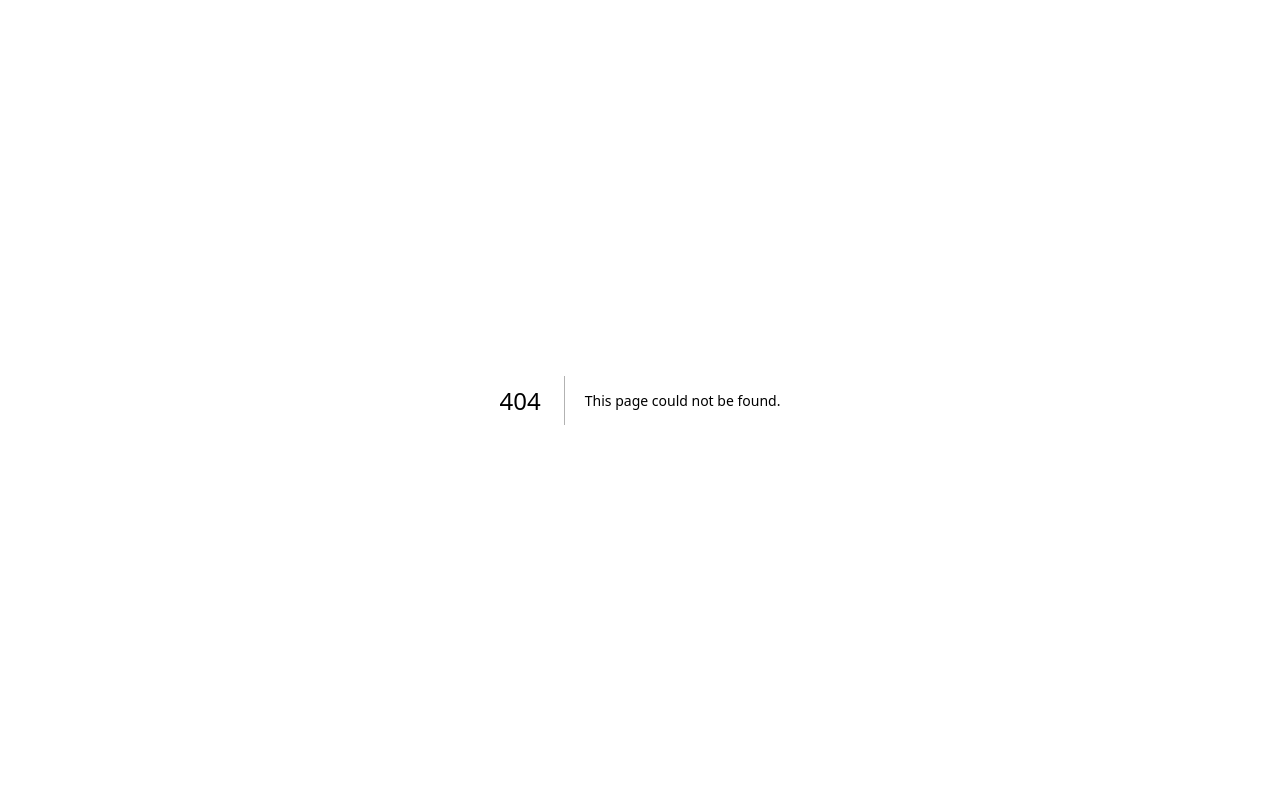
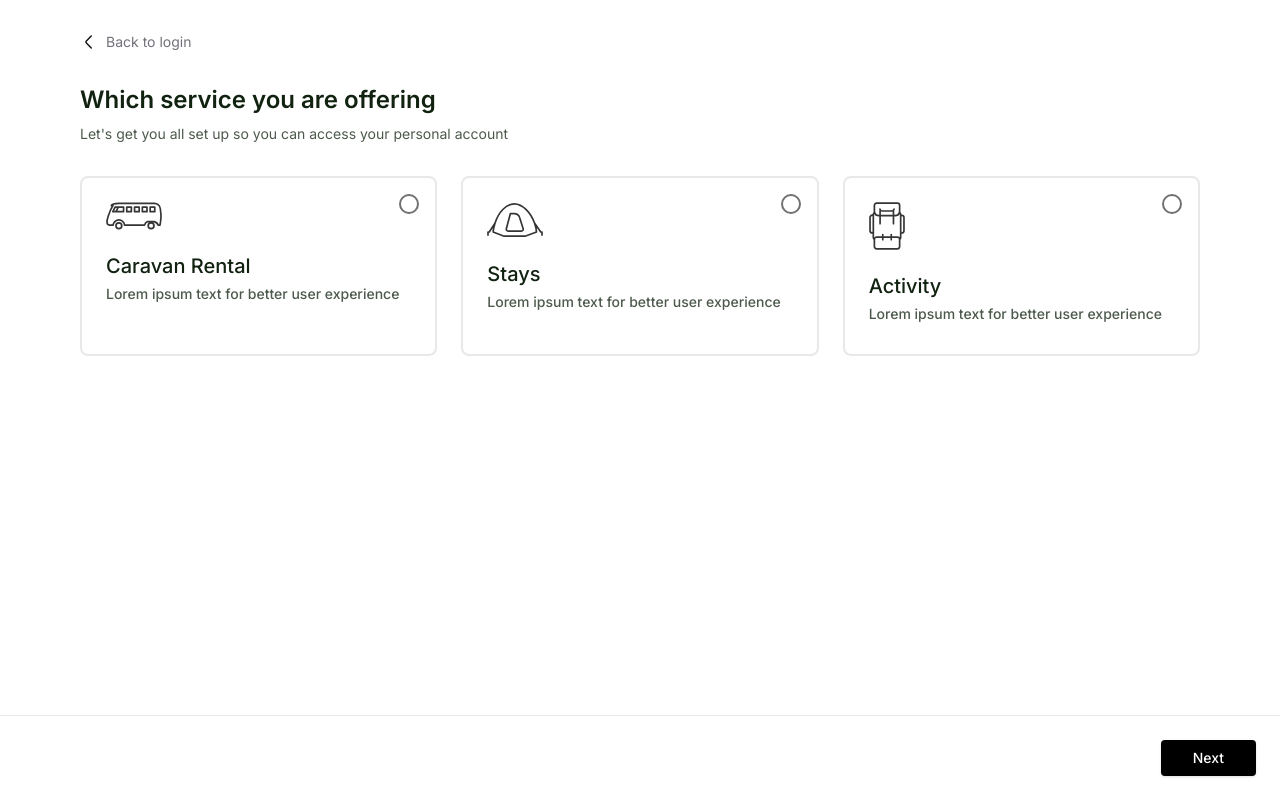
Before and after one commit to travelhomes/travelhomes-frontend, a Next.js app: page /vendor in a window 1280 px wide. Before the commit this address had no page. Built offline with nearby package versions, Linux system fonts and the light colour scheme.

Commit message:
add vendor page

```diff
--- /dev/null
+++ b/app/vendor/page.tsx
@@ -0,0 +1,71 @@
+"use client"
+
+import { useState } from "react"
+import Link from "next/link"
+import { RadioGroup, RadioGroupItem } from "@/components/ui/radio-group"
+import { Button } from "@/components/ui/button"
+import { Label } from "@/components/ui/label"
+import { cn } from "@/lib/utils"
+import { ArrowRightIcon, BusIcon, StayIcon, ActiveIcon } from "@/public/assets/CustomIcon"
+
+export default function ServiceSelection() {
+  const [selectedService, setSelectedService] = useState<string>("")
+
+  return (
+    <div className="min-h-screen flex flex-col">
+      <div className="px-[80px] py-8 flex-1">
+        <Link href="/login" className="inline-flex items-center text-sm text-muted-foreground hover:text-primary mb-8">
+          <ArrowRightIcon />
+          <span className="ml-2">Back to login</span>
+        </Link>
+
+        <div className="space-y-2 mb-8">
+          <h1 className="text-2xl font-semibold text-[#112211]">Which service you are offering</h1>
+          <p className="text-sm text-[#112211] opacity-75">Let&apos;s get you all set up so you can access your personal account</p>
+        </div>
+
+        <RadioGroup value={selectedService} onValueChange={setSelectedService} className="grid gap-6 md:grid-cols-3">
+          {[
+            { id: "caravan", label: "Caravan Rental", icon: BusIcon },
+            { id: "stays", label: "Stays", icon: StayIcon },
+            { id: "activity", label: "Activity", icon: ActiveIcon },
+          ].map(({ id, label, icon: Icon }) => (
+            <div key={id} className="relative">
+              <RadioGroupItem value={id} id={id} className="peer sr-only" />
+              <Label
+                htmlFor={id}
+                className={cn(
+                  "flex flex-col gap-4 rounded-lg border-2 p-6 cursor-pointer relative transition-all h-[180px]",
+                  selectedService === id
+                    ? "border-black bg-white"
+                    : "border-[#E7E8E9] bg-white hover:border-gray-300"
+                )}
+              >
+                <div
+                  className={cn(
+                    "absolute right-4 top-4 h-5 w-5 rounded-full border-2",
+                    selectedService === id
+                      ? "border-black after:absolute after:inset-0 after:m-auto after:h-2.5 after:w-2.5 after:rounded-full after:bg-black"
+                      : "border-[#717171]"
+                  )}
+                />
+
+                <Icon />
+                <div>
+                  <div className="font-medium text-[20px] mt-[10px] text-[#112211] mb-2">{label}</div>
+                  <p className="text-sm text-[#112211] opacity-75">Lorem ipsum text for better user experience</p>
+                </div>
+              </Label>
+            </div>
+          ))}
+        </RadioGroup>
+      </div>
+
+      <div className="border-t border-[#E7E8E9] p-6 flex justify-end">
+        <Button className="bg-black text-white hover:bg-black/90 px-8 rounded">
+          Next
+        </Button>
+      </div>
+    </div>
+  )
+}
--- /dev/null
+++ b/components/ui/radio-group.tsx
@@ -0,0 +1,44 @@
+"use client"
+
+import * as React from "react"
+import * as RadioGroupPrimitive from "@radix-ui/react-radio-group"
+import { Circle } from "lucide-react"
+
+import { cn } from "@/lib/utils"
+
+const RadioGroup = React.forwardRef<
+  React.ElementRef<typeof RadioGroupPrimitive.Root>,
+  React.ComponentPropsWithoutRef<typeof RadioGroupPrimitive.Root>
+>(({ className, ...props }, ref) => {
+  return (
+    <RadioGroupPrimitive.Root
+      className={cn("grid gap-2", className)}
+      {...props}
+      ref={ref}
+    />
+  )
+})
+RadioGroup.displayName = RadioGroupPrimitive.Root.displayName
+
+const RadioGroupItem = React.forwardRef<
+  React.ElementRef<typeof RadioGroupPrimitive.Item>,
+  React.ComponentPropsWithoutRef<typeof RadioGroupPrimitive.Item>
+>(({ className, ...props }, ref) => {
+  return (
+    <RadioGroupPrimitive.Item
+      ref={ref}
+      className={cn(
+        "aspect-square h-4 w-4 rounded-full border border-primary text-primary shadow focus:outline-none focus-visible:ring-1 focus-visible:ring-ring disabled:cursor-not-allowed disabled:opacity-50",
+        className
+      )}
+      {...props}
+    >
+      <RadioGroupPrimitive.Indicator className="flex items-center justify-center">
+        <Circle className="h-3.5 w-3.5 fill-primary" />
+      </RadioGroupPrimitive.Indicator>
+    </RadioGroupPrimitive.Item>
+  )
+})
+RadioGroupItem.displayName = RadioGroupPrimitive.Item.displayName
+
+export { RadioGroup, RadioGroupItem }
--- a/package.json
+++ b/package.json
@@ -12,6 +12,7 @@
     "@radix-ui/react-avatar": "^1.1.2",
     "@radix-ui/react-dropdown-menu": "^2.1.5",
     "@radix-ui/react-label": "^2.1.1",
+    "@radix-ui/react-radio-group": "^1.2.3",
     "@radix-ui/react-select": "^2.1.5",
     "@radix-ui/react-slot": "^1.1.1",
     "@types/canvas-confetti": "^1.9.0",
--- a/public/assets/CustomIcon.tsx
+++ b/public/assets/CustomIcon.tsx
@@ -311,6 +311,33 @@ const MobileSearchIcon = () => {
     )
    }
 
+   const StayIcon = () => {
+    return (
+      <svg width="56" height="36" viewBox="0 0 56 36" fill="none" xmlns="http://www.w3.org/2000/svg">
+<path d="M1 33.0447V29.9741H2.25018L8.08948 21.0679M8.08948 21.0679C7.20465 23.9584 6.15781 26.977 6.15781 29.9741L17.0808 34.1788H38.0121L49.5009 29.9741C49.5009 27.024 48.5095 23.9951 47.5063 21.0679M8.08948 21.0679C11.2925 10.6043 19.04 1.82031 27.3485 1.82031C35.5963 1.82031 43.9944 10.8205 47.5063 21.0679M55 33.0447V29.9741H53.7498L47.5063 21.0679M23.4164 11.5559H27.1256C30.2921 11.5559 31.9162 12.8346 32.767 15.8847L36.1476 26.6966C36.5658 28.1958 35.4386 29.1445 33.8823 29.1445H21.62C20.0918 29.1445 18.9695 28.2457 19.3374 26.7624L23.4164 11.5559Z" stroke="#353535" strokeWidth="1.6875" strokeLinecap="round" strokeLinejoin="round"/>
+</svg>
+
+    )
+   }
+
+   const ActiveIcon = () => {
+    return (
+      <svg width="36" height="48" viewBox="0 0 36 48" fill="none" xmlns="http://www.w3.org/2000/svg">
+<path d="M4.32495 30.9035H3.28125C2.03861 30.9035 1.03125 29.8961 1.03125 28.6535L1.03125 15.4402C1.03125 14.1976 2.03861 13.1902 3.28125 13.1902H4.32495M31.6787 13.2911H32.7224C33.9651 13.2911 34.9724 14.2985 34.9724 15.5411V28.7544C34.9724 29.997 33.9651 31.0044 32.7224 31.0044H31.6787M31.6787 31.0044V13.9794V12.4004C31.6787 11.5242 31.1779 10.765 30.4469 10.3934M31.6787 31.0044V35.6025C31.6787 36.4055 31.2581 37.1102 30.6251 37.5084M5.55583 10.3939C4.82535 10.7656 4.32496 11.5246 4.32496 12.4004V13.9801V31.0037V35.6025C4.32496 36.405 4.74511 37.1094 5.37745 37.5077M5.55583 10.3939C6.10032 12.2666 7.82905 13.6353 9.87745 13.6353H26.1251C28.1737 13.6353 29.9026 12.2664 30.4469 10.3934M5.55583 10.3939C5.43971 9.99448 5.37745 9.57214 5.37745 9.13525V3.38281C5.37745 2.14017 6.38481 1.13281 7.62745 1.13281H28.3751C29.6178 1.13281 30.6251 2.14017 30.6251 3.38281V9.13525C30.6251 9.57196 30.5629 9.99413 30.4469 10.3934M30.6251 37.5084V37.3406C30.6251 36.0979 29.6178 35.0906 28.3751 35.0906H7.62745C6.38481 35.0906 5.37745 36.0979 5.37745 37.3406V37.5077M30.6251 37.5084V44.6223C30.6251 45.8649 29.6178 46.8723 28.3751 46.8723H7.62745C6.38481 46.8723 5.37745 45.8649 5.37745 44.6223V37.5077M11.0859 8.84302V21.741M24.4739 8.84302V21.741M22.246 32.5164V37.7415M13.7556 32.5164V37.7415M10.9398 7.1536C11.2487 8.21607 12.2295 8.99257 13.3917 8.99257H22.6097C23.772 8.99257 24.7528 8.21594 25.0617 7.15332" stroke="#353535" strokeWidth="1.6875" strokeLinecap="round" strokeLinejoin="round"/>
+</svg>
+
+    )
+   }
+
+   const BusIcon = () => {
+    return (
+      <svg width="56" height="28" viewBox="0 0 56 28" fill="none" xmlns="http://www.w3.org/2000/svg">
+<path d="M12.2775 5.0769H9.07901L6.83303 9.69503H10.044M12.2775 5.0769L10.044 9.69503M12.2775 5.0769H12.1058H17.5673V9.69503H9.85978H10.044M12.9316 1.33594H48.4155C51.2758 1.33594 54.1639 3.68998 54.3676 7.03845C54.3829 7.28959 54.3994 7.53891 54.4368 7.78772C54.606 8.91413 55.0833 12.382 54.9874 15.0845C54.876 18.2244 54.0026 23.0693 54.0026 23.0693H52.0586C52.0586 23.0693 51.507 20.6706 48.29 19.6688H41.1697C39.4599 20.3168 39.0788 21.4673 38.5027 23.0693H18.4908C18.4908 19.9761 15.4471 17.9371 12.9306 17.9371C10.414 17.9371 7.17873 20.1199 7.17873 23.0693H3.44673C-3.1962 23.0693 5.69601 5.65735 6.57909 4.18233L7.01342 3.539H5.28758C5.68754 2.66494 6.57909 1.34721 12.9316 1.33594ZM15.7519 23.7772C15.7519 25.3688 14.4616 26.659 12.8701 26.659C11.2785 26.659 9.98823 25.3688 9.98823 23.7772C9.98823 22.1856 11.2785 20.8954 12.8701 20.8954C14.4616 20.8954 15.7519 22.1856 15.7519 23.7772ZM47.9582 23.7772C47.9582 25.3688 46.668 26.659 45.0764 26.659C43.4848 26.659 42.1945 25.3688 42.1945 23.7772C42.1945 22.1856 43.4848 20.8954 45.0764 20.8954C46.668 20.8954 47.9582 22.1856 47.9582 23.7772ZM20.7488 5.0769H25.367V9.69503H20.7488V5.0769ZM28.551 5.0769H33.1691V9.69503H28.551V5.0769ZM36.3508 5.0769H40.969V9.69503H36.3508V5.0769ZM44.1507 5.0769H48.7688V9.69503H44.1507V5.0769Z" stroke="#353535" strokeWidth="1.6875" strokeLinecap="round" strokeLinejoin="round"/>
+</svg>
+
+    )
+   }
+
 export {
   ListIcon,
   CarIcon,
@@ -332,5 +359,8 @@ export {
   PhoneIcon,
   EmailIcon,
   BlackSearchIcon,
-  ActivelyIcon
+  ActivelyIcon,
+  StayIcon,
+  ActiveIcon,
+  BusIcon
 };
```
Also changed, not shown: 1 other file (tests, documents, lock files or other folders).
